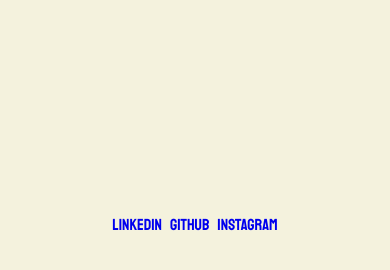
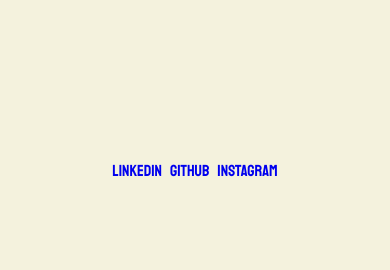
Before and after one commit to kagankalafat/Personal-Website, a plain HTML site: page index.html in a window 390 px wide. Shown: the part 556-826 px from the top of the page. Drawn offline with Linux system fonts and the light colour scheme.

Commit message:
Update styles.css

```diff
--- a/styles.css
+++ b/styles.css
@@ -89,7 +89,8 @@ footer a:hover {
 
 }
 @media (max-width: 450px) {
-    main {
-        height: 100dvh;
+    footer {
+        padding-bottom: 15%;
+
     }
 }
```
